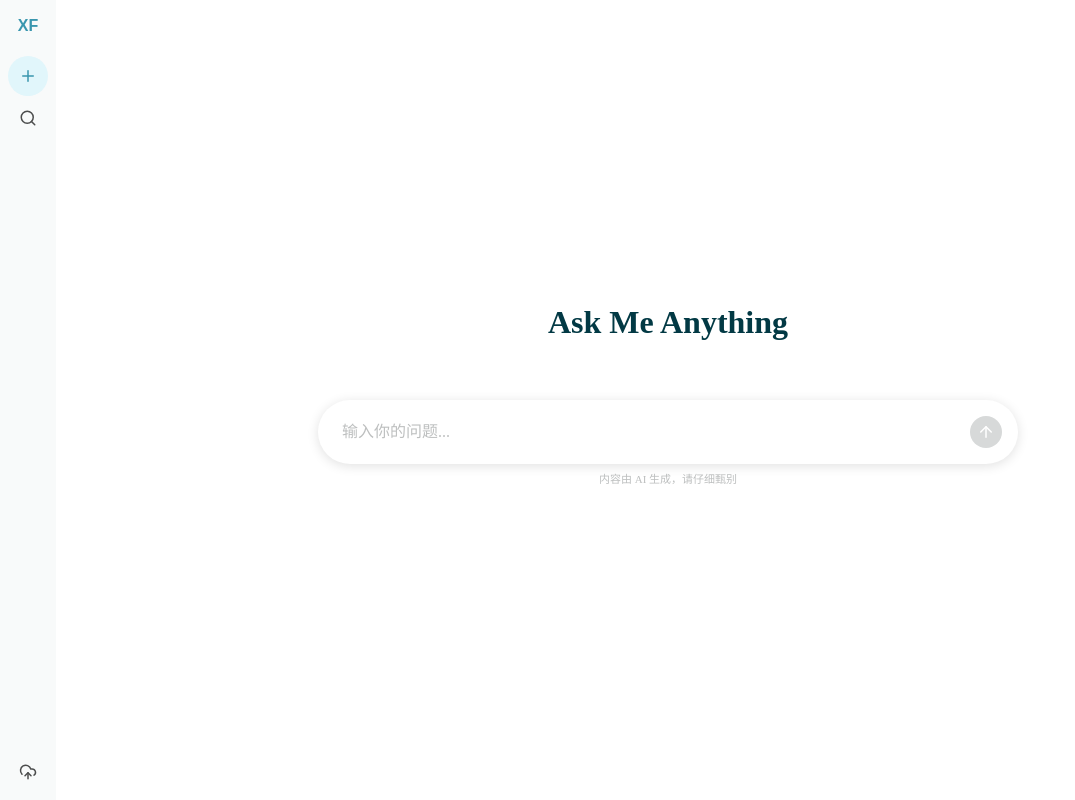
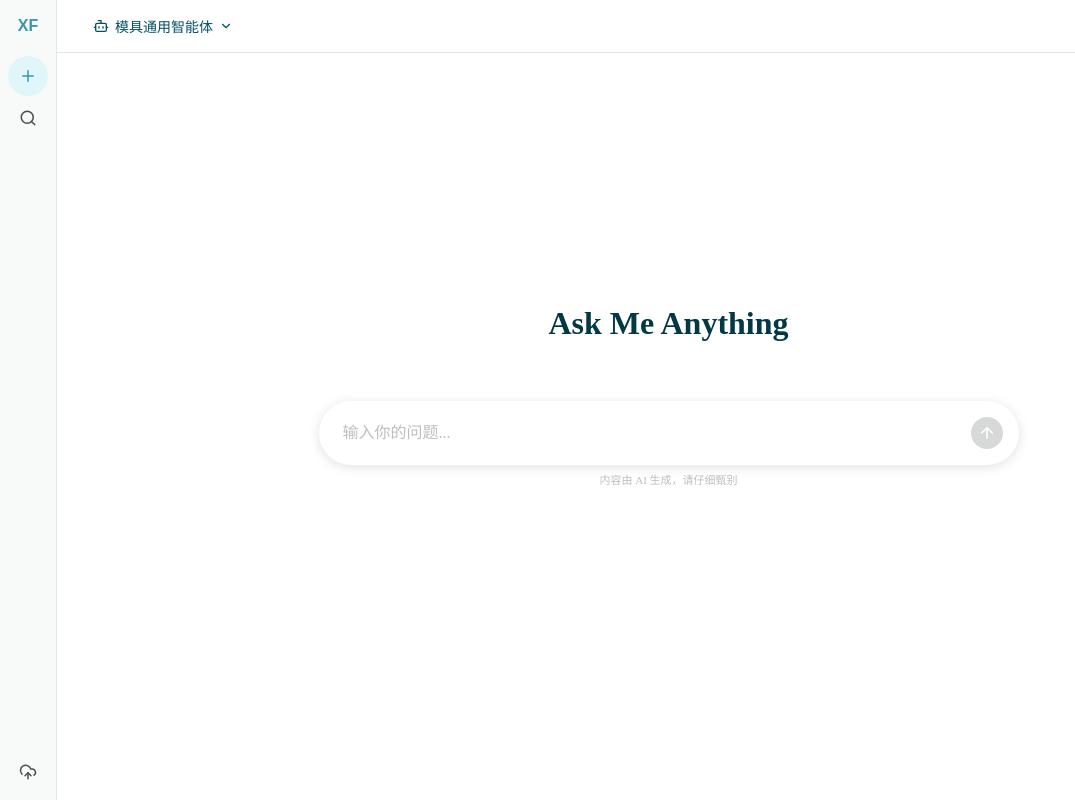
Before and after one commit to Chener0121/XF-Mold-Quality-Agent-main, a Vue app in the folder frontend/: page /chat in a window 1280 px wide. Shown: the whole page, without its empty margins (0-1075 px from the left). Built offline with nearby package versions, Linux system fonts and the light colour scheme.

Commit message:
refactor(frontend):沟槽的老板，重构了前端，现在显式智能体

```diff
--- /dev/null
+++ b/frontend/src/components/layout/Headbar.vue
@@ -0,0 +1,145 @@
+<template>
+  <header class="chat-headbar">
+    <div class="headbar-agent-selector" @click.stop="toggleMenu">
+      <component :is="currentIcon" :size="16" />
+      <span>{{ currentLabel }}</span>
+      <ChevronDown :size="14" class="headbar-arrow" :class="{ 'headbar-arrow--open': showMenu }" />
+    </div>
+    <ul v-if="showMenu" class="headbar-dropdown">
+      <li
+        v-for="opt in options"
+        :key="opt.value"
+        :class="{ active: modelValue === opt.value }"
+        @click.stop="select(opt.value)"
+      >
+        <component :is="opt.icon" :size="14" class="headbar-dropdown__icon" />
+        <span>{{ opt.label }}</span>
+        <Check v-if="modelValue === opt.value" :size="14" class="headbar-dropdown__check" />
+      </li>
+    </ul>
+  </header>
+</template>
+
+<script setup lang="ts">
+import { ref, computed, onMounted, onBeforeUnmount } from 'vue'
+import { ChevronDown, Bot, ShieldCheck, Wrench, Check } from 'lucide-vue-next'
+
+const options = [
+  { value: 'general', label: '模具通用智能体', icon: Bot },
+  { value: 'quality', label: '模具质量智能体', icon: ShieldCheck },
+  { value: 'rd', label: '模具研发智能体', icon: Wrench },
+]
+
+const props = defineProps<{ modelValue: string }>()
+const emit = defineEmits<{ 'update:modelValue': [value: string] }>()
+
+const showMenu = ref(false)
+
+const currentLabel = computed(
+  () => options.find(o => o.value === props.modelValue)?.label ?? options[0].label,
+)
+
+const currentIcon = computed(
+  () => options.find(o => o.value === props.modelValue)?.icon ?? Bot,
+)
+
+function toggleMenu() {
+  showMenu.value = !showMenu.value
+}
+
+function select(value: string) {
+  emit('update:modelValue', value)
+  showMenu.value = false
+}
+
+function closeMenu() {
+  showMenu.value = false
+}
+
+onMounted(() => document.addEventListener('click', closeMenu))
+onBeforeUnmount(() => document.removeEventListener('click', closeMenu))
+</script>
+
+<style scoped lang="less">
+.chat-headbar {
+  height: 52px;
+  display: flex;
+  align-items: center;
+  padding: 0 24px;
+  border-bottom: 1px solid var(--gray-200);
+  position: relative;
+  background: var(--main-0);
+  flex-shrink: 0;
+}
+
+.headbar-agent-selector {
+  display: flex;
+  align-items: center;
+  gap: 6px;
+  padding: 6px 12px;
+  border-radius: 8px;
+  cursor: pointer;
+  font-size: 14px;
+  font-weight: 500;
+  color: var(--main-800);
+  transition: background 0.15s;
+
+  &:hover {
+    background: var(--gray-50);
+  }
+}
+
+.headbar-arrow {
+  transition: transform 0.2s;
+}
+
+.headbar-arrow--open {
+  transform: rotate(180deg);
+}
+
+.headbar-dropdown {
+  position: absolute;
+  top: 46px;
+  left: 16px;
+  background: var(--main-0);
+  border: 1px solid var(--gray-200);
+  border-radius: 10px;
+  box-shadow: 0 4px 16px var(--shadow-3);
+  list-style: none;
+  padding: 4px;
+  margin: 0;
+  z-index: 100;
+  min-width: 200px;
+
+  li {
+    display: flex;
+    align-items: center;
+    gap: 8px;
+    padding: 8px 12px;
+    border-radius: 6px;
+    font-size: 14px;
+    color: var(--main-800);
+    cursor: pointer;
+    transition: background 0.15s;
+
+    &:hover {
+      background: var(--gray-50);
+    }
+
+    &.active {
+      background: var(--main-50);
+      color: var(--main-700);
+      font-weight: 500;
+    }
+  }
+}
+
+.headbar-dropdown__icon {
+  flex-shrink: 0;
+}
+
+.headbar-dropdown__check {
+  margin-left: auto;
+  color: var(--color-primary-500);
+}
+</style>
--- a/frontend/src/components/layout/Sidebar.vue
+++ b/frontend/src/components/layout/Sidebar.vue
@@ -9,7 +9,6 @@
             <PanelLeftOpen v-if="!open" class="sidebar__toggle-hover-icon" :size="20" />
           </button>
         </el-tooltip>
-        <span v-if="open" class="sidebar__brand-text">模具智能体平台</span>
       </div>
       <el-tooltip content="收起侧边栏" placement="right" :disabled="open" :show-after="300">
         <button class="sidebar__toggle" @click="$emit('toggle')">
@@ -233,7 +232,7 @@ async function handleUpload(options: any) {
 
 .sidebar--collapsed {
   width: 56px;
-  border-right: none;
+  border-right: 1px solid var(--gray-200);
 }
 
 /* 头部 */
@@ -281,14 +280,6 @@ async function handleUpload(options: any) {
   display: flex;
   align-items: center;
   gap: 6px;
-}
-
-.sidebar__brand-text {
-  font-size: 15px;
-  font-weight: 700;
-  color: var(--color-primary-500);
-  white-space: nowrap;
-  margin-top: -4px;
 }
 
 /* 收起态：hover 图标定位 */
--- a/frontend/src/views/ChatPage.vue
+++ b/frontend/src/views/ChatPage.vue
@@ -1,5 +1,8 @@
 <template>
   <div class="chat-page">
+    <Headbar v-model="currentAgent" />
+
+    <div class="chat-body">
       <!-- 标题：淡出 -->
       <Transition name="welcome-fade" appear>
         <h2 v-if="!chatStore.activeConversation" class="chat-welcome__title">{{ welcomeText }}</h2>
@@ -75,6 +78,7 @@
       <p class="chat-input__disclaimer">内容由 AI 生成，请仔细甄别</p>
     </div>
     </div>
+  </div>
 </template>
 
 <script setup lang="ts">
@@ -85,12 +89,15 @@ import 'katex/dist/katex.min.css'
 import { Bot, ArrowUp, FileSearch, ChevronDown } from 'lucide-vue-next'
 import { useChatStore } from '@/stores/chat'
 import { askQuestionStream } from '@/apis/rag'
+import Headbar from '@/components/layout/Headbar.vue'
 
 // ── 流式 token 批量合并 ──
 let tokenBuffer = ''
 let rafId: number | null = null
 
 const chatStore = useChatStore()
+
+const currentAgent = ref('general')
 
 const welcomeTexts = ['Ask Away', 'Ready when you are', 'Any new ideas to explore?', 'Ask Me Anything', "what's on your mind?"]
 const welcomeText = welcomeTexts[Math.floor(Math.random() * welcomeTexts.length)]
@@ -328,12 +335,20 @@ onBeforeUnmount(() => {
   height: 100vh;
   background: var(--main-0);
   overflow: hidden;
+  display: flex;
+  flex-direction: column;
+}
+
+.chat-body {
+  flex: 1;
+  position: relative;
+  overflow: hidden;
 }
 
 /* ===== 标题 ===== */
 .chat-welcome__title {
   position: absolute;
-  top: 38%;
+  top: calc(38vh - 52px);
   left: 50%;
   transform: translateX(-50%);
   font-size: 32px;
@@ -359,9 +374,9 @@ onBeforeUnmount(() => {
               padding 0.5s ease,
               border-color 0.3s ease;
 
-  /* 欢迎模式：居中偏下 */
+  /* 欢迎模式：视口居中 */
   &:not(.chat-input-container--docked) {
-    top: 50%;
+    top: calc(50vh - 52px);
   }
 
   /* 聊天模式：底部，保持同样的宽度 */
```
Also changed, not shown: 1 other file (tests, documents, lock files or other folders). Lines whose indentation alone changed are shown as unchanged.
